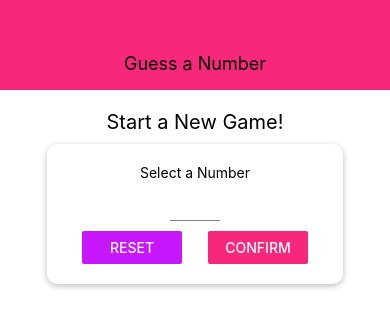
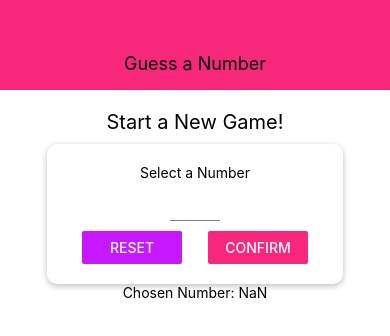
Before and after one commit to JohnSmithCoder1/NumberGuess, a React Native app: screen / in a window 390 px wide. Both pictures are taken after a click on the button "CONFIRM". Shown: the top 336 px of the page. Built offline with nearby package versions, Linux system fonts and the light colour scheme.

Commit message:
Show chosen number if valid on confirm

```diff
--- a/screens/StartGameScreen.js
+++ b/screens/StartGameScreen.js
@@ -28,6 +28,12 @@ const StartGameScreen = props => {
     setSelectedNumber(chosenNumber);
     setEnteredValue('');
   };
+
+  let confirmedOutput;
+
+  if (confirmed) {
+    confirmedOutput = <Text>Chosen Number: {selectedNumber}</Text>
+  }
 
   return (
     // wrap the screen in TouchableWithoutFeedback since iOS doesn't have a way to dismiss the keyboard from the keyboard like Android does
@@ -64,6 +70,7 @@ const StartGameScreen = props => {
             </View>
           </View>
         </Card>
+        {confirmedOutput}
       </View>
     </TouchableWithoutFeedback>
   );
```
